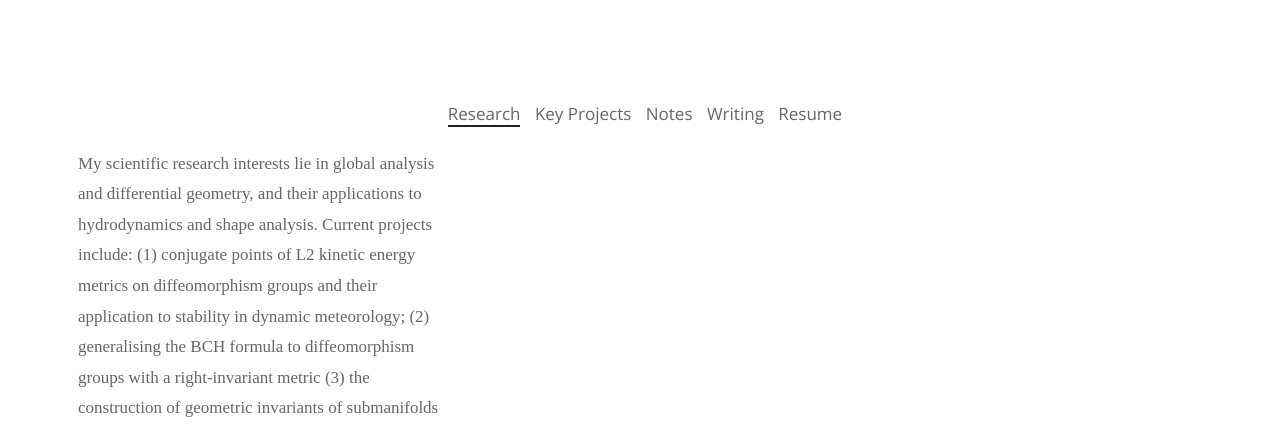
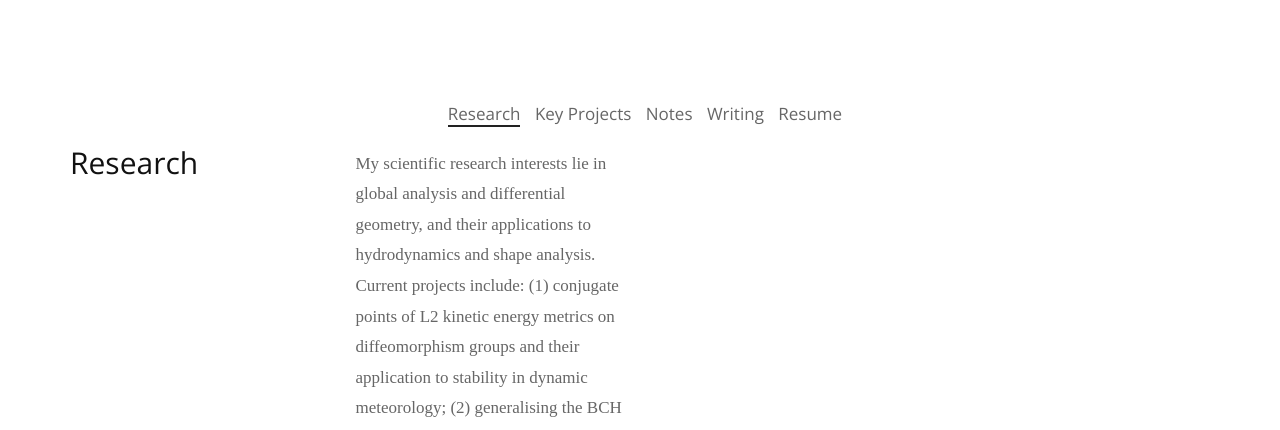
Before and after one commit to Iksiri/jamesbenn.github.io, a plain HTML site: page portfolio.html in a window 1280 px wide. Shown: the part 86-516 px from the top of the page. Drawn offline with nearby package versions, Linux system fonts and the light colour scheme; a web font is replaced by a local one.

Commit message:
tests again

```diff
--- a/portfolio.html
+++ b/portfolio.html
@@ -73,7 +73,9 @@
             </div>-->
             <div class="row">
              <!--  <div class="col-sm-12">-->
-		  <div class="col-md-12">
+		  <div class="col-md-3">
+                  <h2>Research</h2>
+               </div>
                   <div class="lightbox-grid square-thumbs" data-gallery-title="Gallery">
                      <ul class="portfolio-items list-unstyled" id="grid">
                         <li class="col-md-4 col-sm-12 col-xs-12 no-gutter" data-groups='["research"]'>
```
